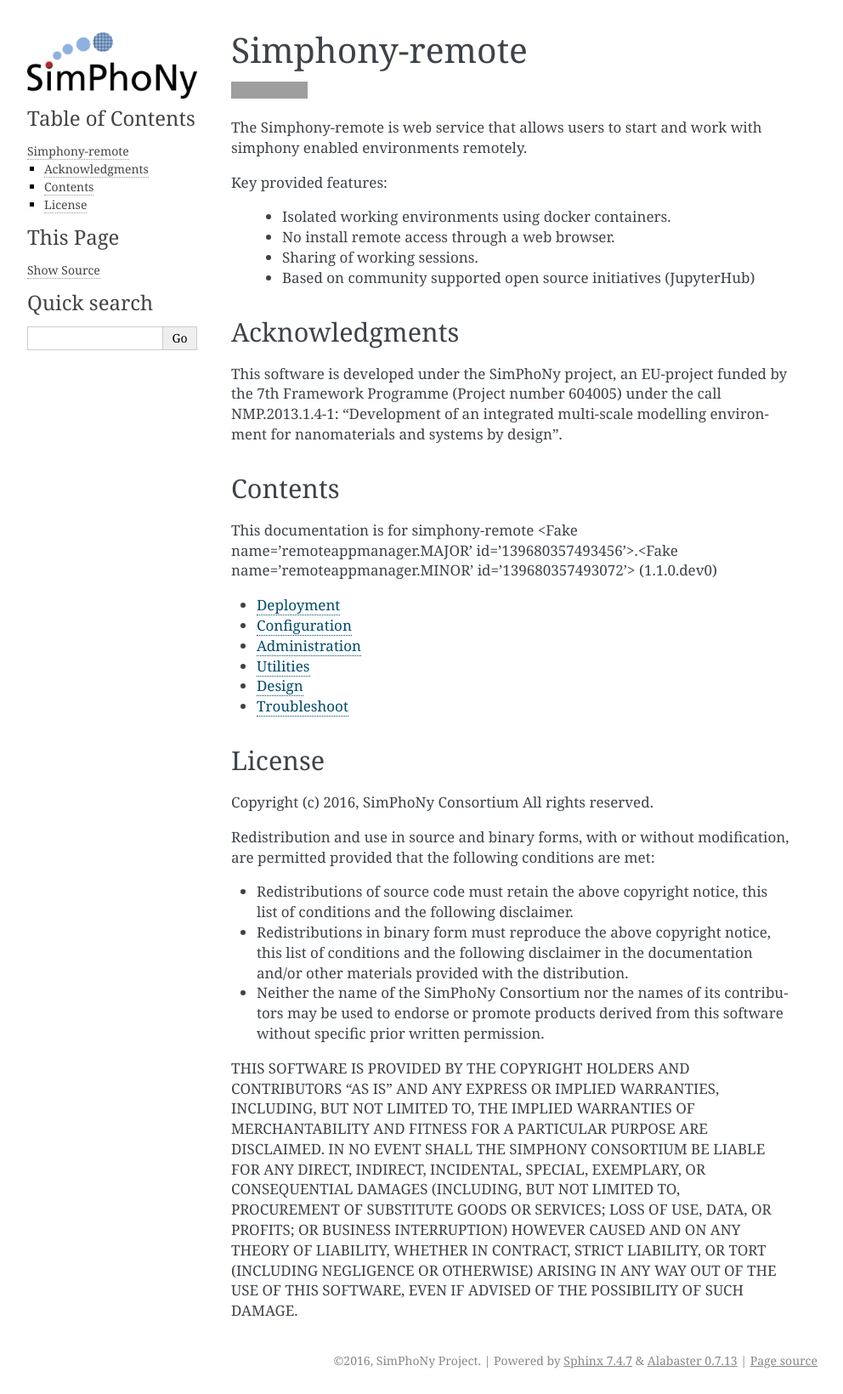
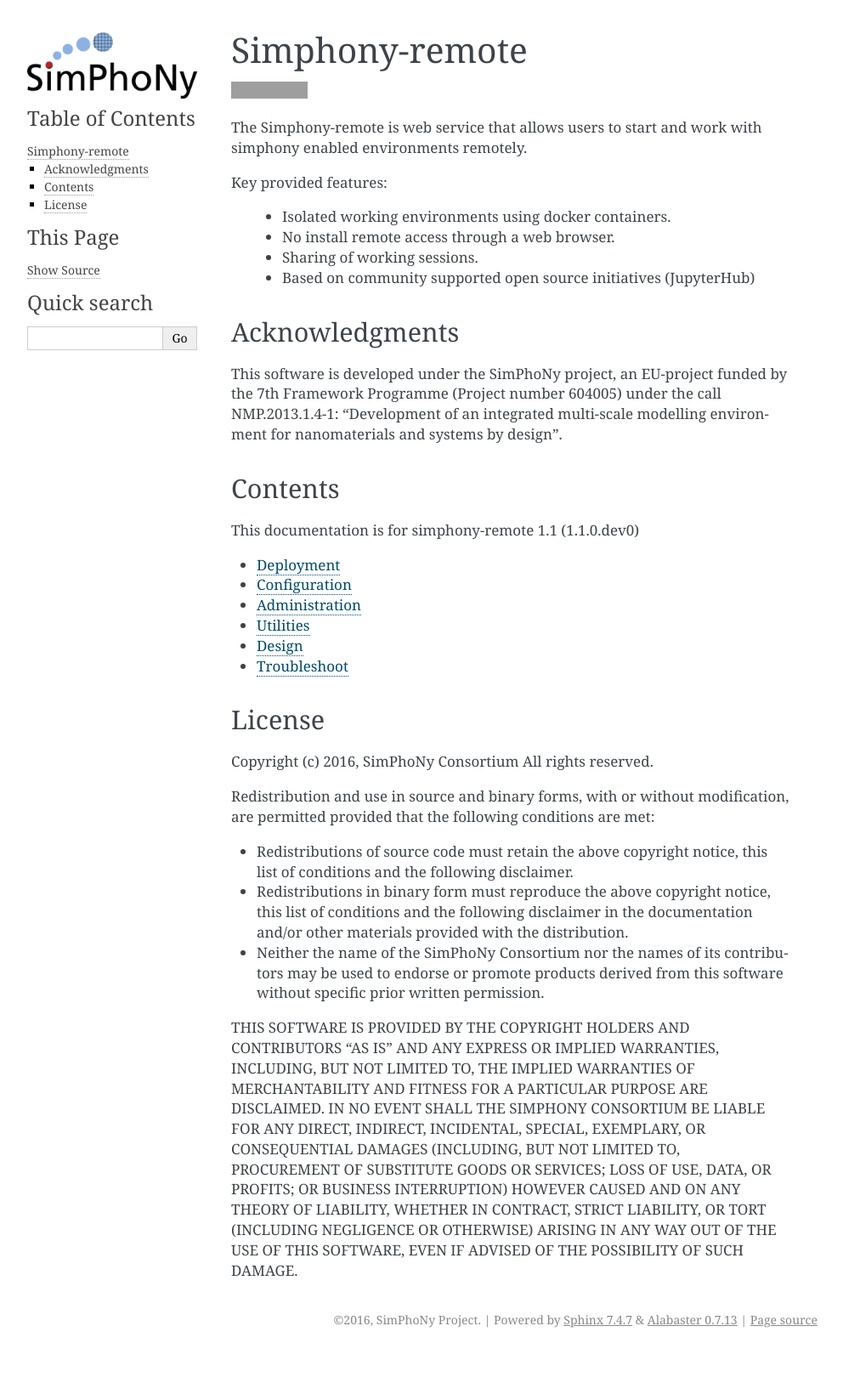
Before and after one commit to simphony/simphony-remote, a Sphinx documentation site: the page built from doc/source/index.rst, in a window 1280 px wide. Shown: the whole page at 85% size, without its empty margins (148-1140 px from the left). Built offline with Sphinx 7.4.7, drawn with Linux system fonts in a browser that asks for light colours; pages that are not in the unit, such as notebooks, are missing from menus; the version number is read from the project's files by our own code; after the commit the page ends 1592 px from its top, so only the background shows below that; grey boxes are pictures that could not be loaded.

Commit message:
Fixed documentation conf.py

```diff
--- a/doc/source/conf.py
+++ b/doc/source/conf.py
@@ -24,7 +24,7 @@
 from mock_missing import mock_modules
 mock_modules()
 
-from remoteappmanager import __version__, MAJOR, MINOR
+from remoteappmanager import __version__
 from remoteappmanager.command_line_config import CommandLineConfig
 
 # -- General configuration ------------------------------------------------
@@ -76,7 +76,7 @@
 # built documents.
 #
 # The short X.Y version.
-version = '{}.{}'.format(MAJOR, MINOR)
+version = '{}.{}'.format(*__version__.split(".")[0:2])
 # The full version, including alpha/beta/rc tags.
 release = __version__
 
```
